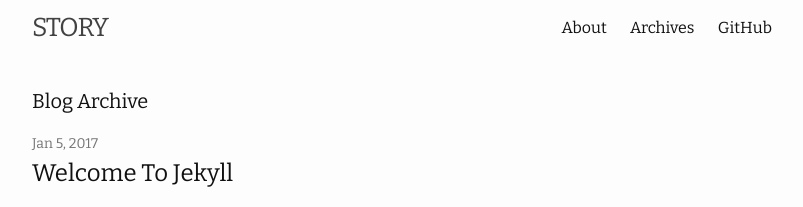
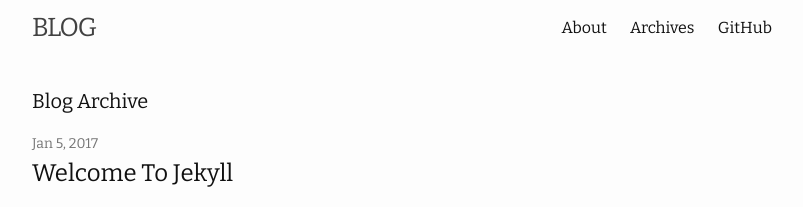
Before and after one commit to Song-KyeongYong/Song-KyeongYong.github.io, a Jekyll site: the page built from archives.md, in a window 1280 px wide. Shown: the top 207 px of the page, without its empty margins (238-1041 px from the left). Built offline with Jekyll 4.4.1, drawn with Linux system fonts in a browser that asks for light colours.

Commit message:
navigate mod

```diff
--- a/_config.yml
+++ b/_config.yml
@@ -13,9 +13,9 @@
 # you will see them accessed via {{ site.title }}, {{ site.author }}, and so on.
 # You can create any custom variable you would like, and they will be accessible
 # in the templates via {{ site.myvariable }}.
-title: STORY
+title: BLOG
 author: 송경용
-description: ""
+description: "SKY's BLOG"
 baseurl: "" # the subpath of your site, e.g. /blog
 url: "https://song-kyeongyong.github.io" # the base hostname & protocol for your site, e.g. http://example.com
 lang: en
```
Also changed, not shown: 16 other files.
